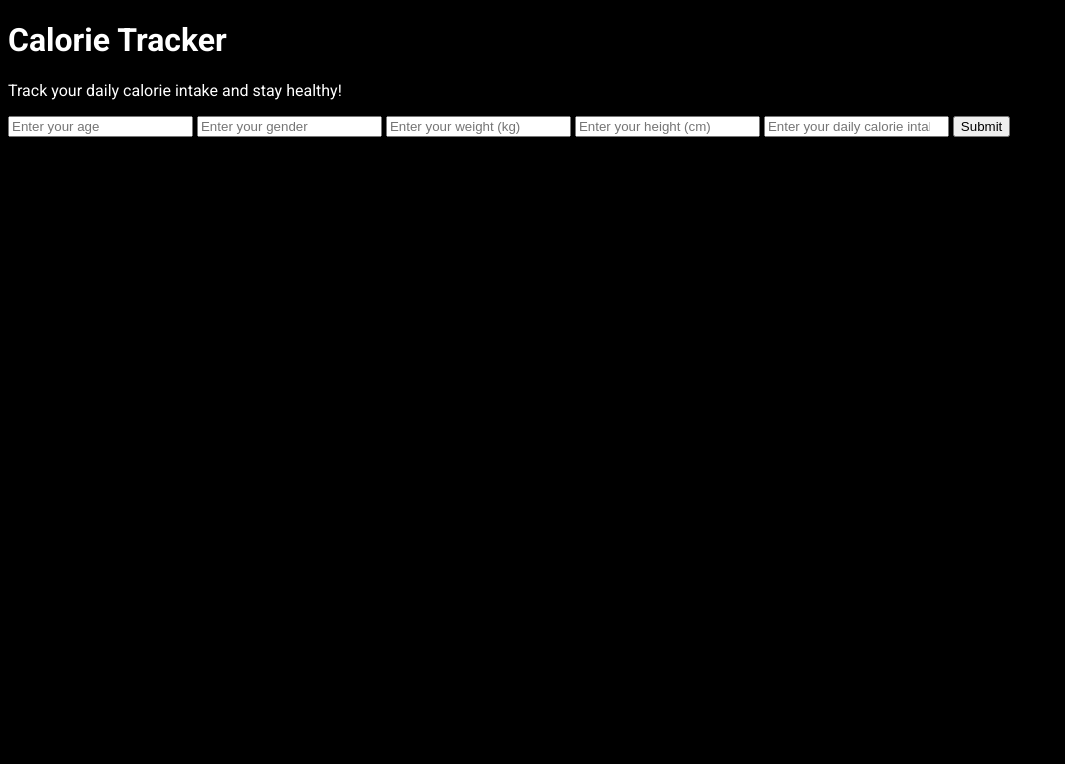
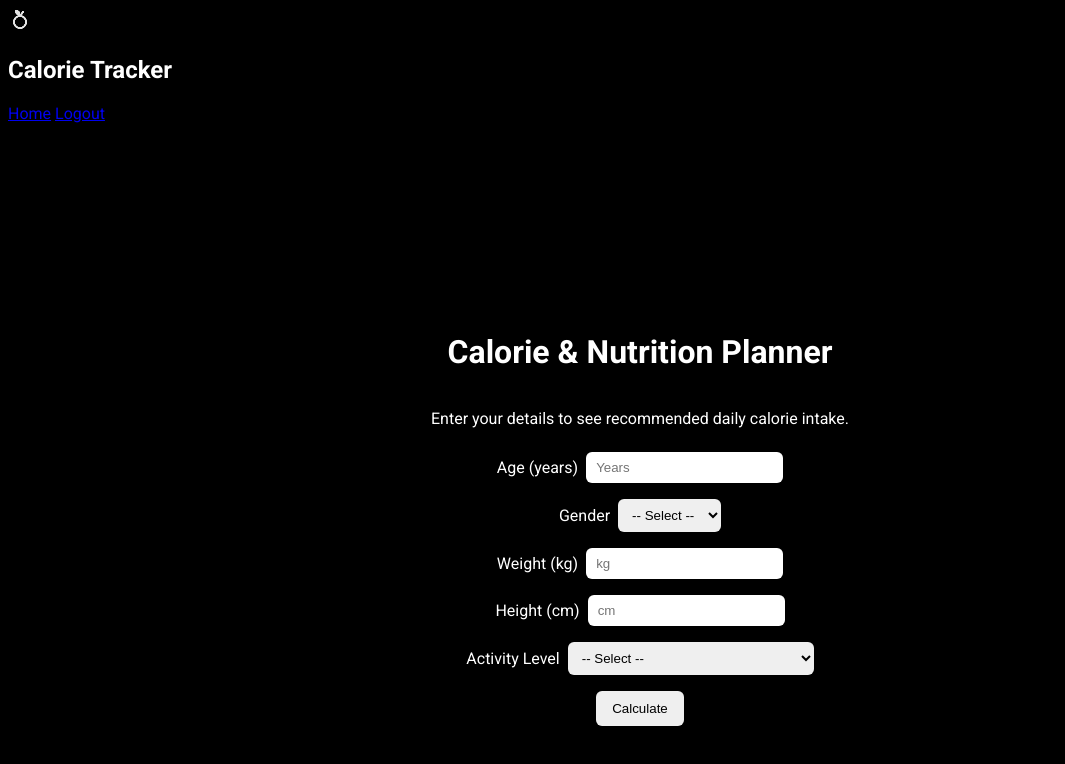
Before and after one commit to xJoniDev/calorie-tracker, a plain HTML site: page calorie-tracker.html in a window 1280 px wide. Shown: the whole page, without its empty margins (0-1065 px from the left). Drawn offline with Linux system fonts and the light colour scheme.

Commit message:
Added functionality to the calorie tracker app.

```diff
--- a/calorie-tracker.html
+++ b/calorie-tracker.html
@@ -5,16 +5,65 @@
     <meta name="viewport" content="width=device-width, initial-scale=1.0">
     <link rel="stylesheet" href="style.css">
     <link rel="icon" href="assets/images/favicon.ico">
-    <title>Calorie Tracker</title>
+    <title>Calorie Tracker – App</title>
 </head>
 <body>
-    <h1>Calorie Tracker</h1>
-    <p>Track your daily calorie intake and stay healthy!</p>
-    <input type="number" placeholder="Enter your age">
-    <input type="text" placeholder="Enter your gender">
-    <input type="number" placeholder="Enter your weight (kg)">
-    <input type="number" placeholder="Enter your height (cm)">
-    <input type="number" placeholder="Enter your daily calorie intake">
-    <button>Submit</button>
+    <nav class="navbar">
+        <div class="nav-container">
+            <img src="assets/images/nutrition_icon.png" class="nav-logo">
+            <h2 class="nav-title">Calorie Tracker</h2>
+            <div class="nav-links">
+                <a href="index.html">Home</a>
+                <a href="#" id="logout-btn" onclick="logout()">Logout</a>
+            </div>
+        </div>
+    </nav>
+
+    <div id="main-container">
+        <h1>Calorie & Nutrition Planner</h1>
+        <p>Enter your details to see recommended daily calorie intake.</p>
+
+        <div class="form-row">
+            <label for="age">Age (years)</label>
+            <input id="age" type="number" min="0" placeholder="Years" required>
+        </div>
+
+        <div class="form-row">
+            <label for="gender">Gender</label>
+            <select id="gender" required>
+                <option value="">-- Select --</option>
+                <option value="male">Male</option>
+                <option value="female">Female</option>
+                <option value="other">Other</option>
+            </select>
+        </div>
+
+        <div class="form-row">
+            <label for="weight">Weight (kg)</label>
+            <input id="weight" type="number" min="1" placeholder="kg" required>
+        </div>
+
+        <div class="form-row">
+            <label for="height">Height (cm)</label>
+            <input id="height" type="number" min="30" placeholder="cm" required>
+        </div>
+
+        <div class="form-row">
+            <label for="activity">Activity Level</label>
+            <select id="activity" required>
+                <option value="">-- Select --</option>
+                <option value="1.2">Sedentary (little or no exercise)</option>
+                <option value="1.375">Lightly active (1–3 days/week)</option>
+                <option value="1.55">Moderately active (3–5 days/week)</option>
+                <option value="1.725">Very active (6–7 days/week)</option>
+                <option value="1.9">Extra active (hard exercise)</option>
+            </select>
+        </div>
+        <div class="form-row">
+            <button id="calculate" class="button-primary" onclick="calculate()">Calculate</button>
+        </div>
+        <div id="result" aria-live="polite"></div>
+    </div>
+    <script src="script.js"></script>
 </body>
 </html>
--- a/script.js
+++ b/script.js
@@ -1,8 +1,80 @@
 console.log("Calorie Tracker script loaded.");
 
-function login () {
-    const username = document.getElementById("email-login").value;
-    const password = document.getElementById("password-login").value;
-    console.log("Loggin in...");
-    window.location.href = "calorie-tracker.html";
+let result = document.getElementById("result");
+
+function login() {
+    const emailField = document.getElementById("email-login");
+    const passwordField = document.getElementById("password-login");
+
+    if (emailField && passwordField) {
+        const username = emailField.value;
+        const password = passwordField.value;
+        console.log("Logging in...");
+        window.location.href = "calorie-tracker.html";
+    }
 }
+
+function logout() {
+    console.log("Logging out...");
+    window.location.href = "index.html";
+}
+
+// Function to update the values
+
+function calculate() {
+    if (!result) {
+        console.error("Result not found.");
+        return;
+    }
+
+    const age = Number(document.getElementById("age").value) || 0;
+    const gender = document.getElementById("gender").value || 'other';
+    const weight = Number(document.getElementById("weight").value) || 0;
+    const height = Number(document.getElementById("height").value) || 0;
+    const activity = Number(document.getElementById("activity").value) || 1.2;
+
+    if (!age || !weight || !height) {
+        result.innerHTML = '<p class="error">Please enter age, weight and height.</p>';
+        return;
+    }
+
+    //Math-Calculation
+
+    let bmr = 10 * weight + 6.25 * height - 5 * age;
+    if (gender === 'male') bmr += 5;
+    else if (gender === 'female') bmr -= 161;
+
+    const calories = Math.round(bmr * activity);
+
+    const proteinG = Math.round(weight * 0.8);
+    const proteinCal = proteinG * 4;
+
+    // Fat: 30% of calories
+    const fatCal = Math.round(calories * 0.30);
+    const fatG = Math.round(fatCal / 9);
+
+    // Carbohydrates: 50% of calories
+    const carbsCal = Math.round(calories * 0.50);
+    const carbsG = Math.round(carbsCal / 4);
+
+    // Sugar under 10% of calories
+    const sugarG = Math.round((calories * 0.10) / 4);
+
+    // Salt 5g for adults, 3g for children under 14
+    const saltG = age < 14 ? 3 : 5;
+
+
+    //show results
+    result.innerHTML = `
+      <h2>Recommended daily intake</h2>
+      <table class="results-table">
+        <tr><th>Nutrient</th><th>Amount</th></tr>
+        <tr><td>Calories</td><td>${calories} kcal</td></tr>
+        <tr><td>Fat</td><td>${fatG} g (${Math.round((fatCal/calories)*100)}%)</td></tr>
+        <tr><td>Kohlenhydrate</td><td>${carbsG} g (${Math.round((carbsCal/calories)*100)}%)</td></tr>
+        <tr><td>Sugar</td><td>${sugarG} g (≤10%)</td></tr>
+        <tr><td>Protein</td><td>${proteinG} g (${Math.round((proteinCal/calories)*100)}%)</td></tr>
+        <tr><td>Salz</td><td>${saltG} g</td></tr>
+      </table>
+      `;
+}
--- a/style.css
+++ b/style.css
@@ -18,3 +18,39 @@ body {
     justify-content: center;
     height: 100vh;
 }
+
+.form-row {
+    margin: 8px 0;
+    display: flex;
+    gap: 8px;
+    align-items: center;
+}
+
+input[type="number"], select {
+    padding: 8px 10px;
+    border-radius: 6px;
+    border: none;
+    outline: none;
+}
+
+button#calculate {
+    padding: 10px 16px;
+    border-radius: 6px;
+    border: none;
+    cursor: pointer;
+}
+
+.results-table {
+    margin-top: 12px;
+    border-collapse: collapse;
+    width: 320px;
+}
+.results-table th, .results-table td {
+    border: 1px solid #444;
+    padding: 8px 10px;
+    text-align: left;
+}
+.results-table th {
+    background: #222;
+}
+.error { color: #ff8080; }
```
Also changed, not shown: index.html (+10 -10 lines), register.html (+26 -7 lines), assets/images/nutrition_icon.png (added), 1 other file.
